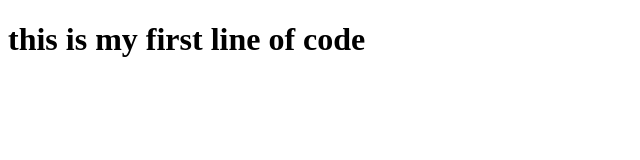
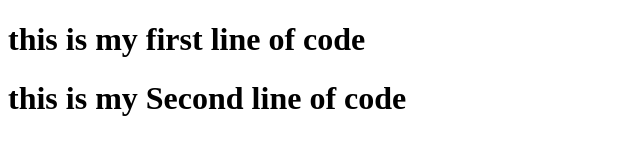
Before and after one commit to fauzan07/testing-website, a plain HTML site: page index.html in a window 1280 px wide. Shown: the whole page, without its empty margins (0-640 px from the left). Drawn offline with Linux system fonts and the light colour scheme.

Commit message:
i made second code

```diff
--- a/index.html
+++ b/index.html
@@ -7,5 +7,6 @@
 </head>
 <body>
     <h1>this is my first line of code</h1>
+    <h1>this is my Second line of code</h1>
 </body>
 </html>
```
Also changed, not shown: style.css (added).
